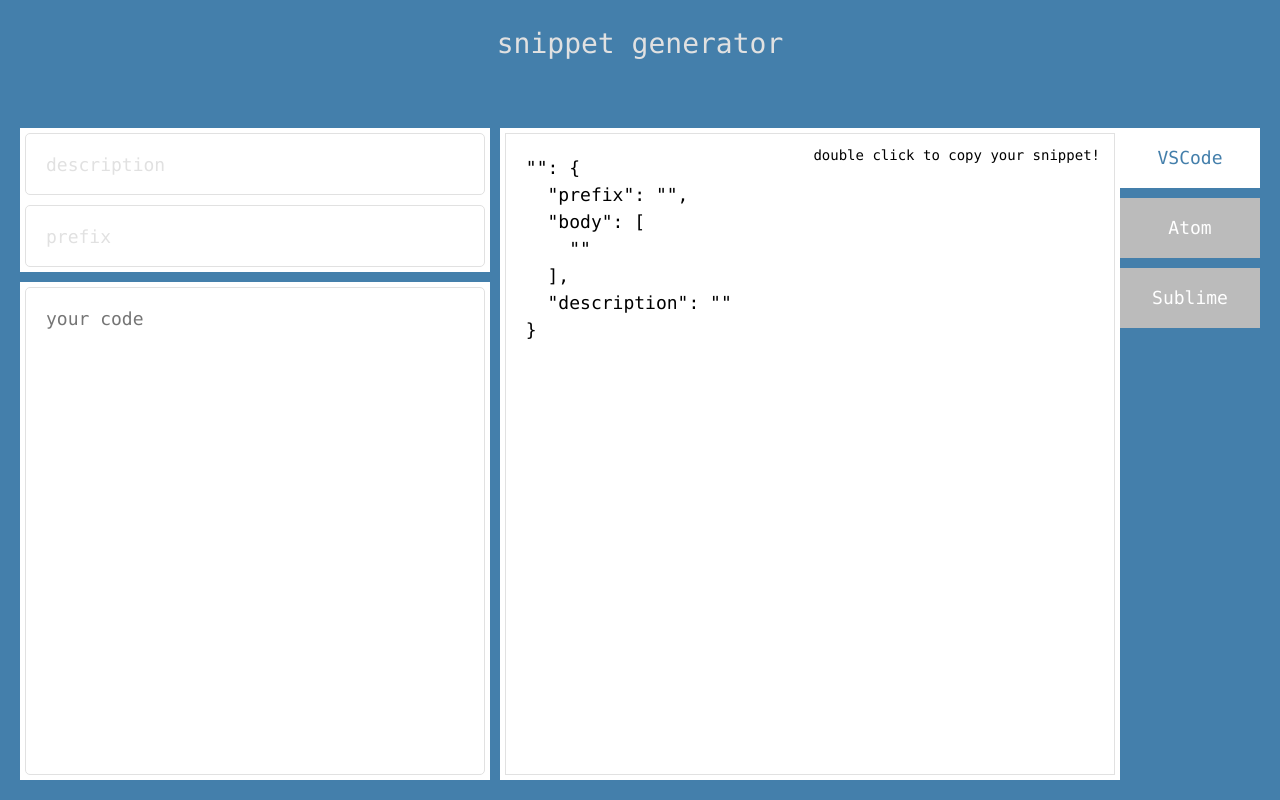
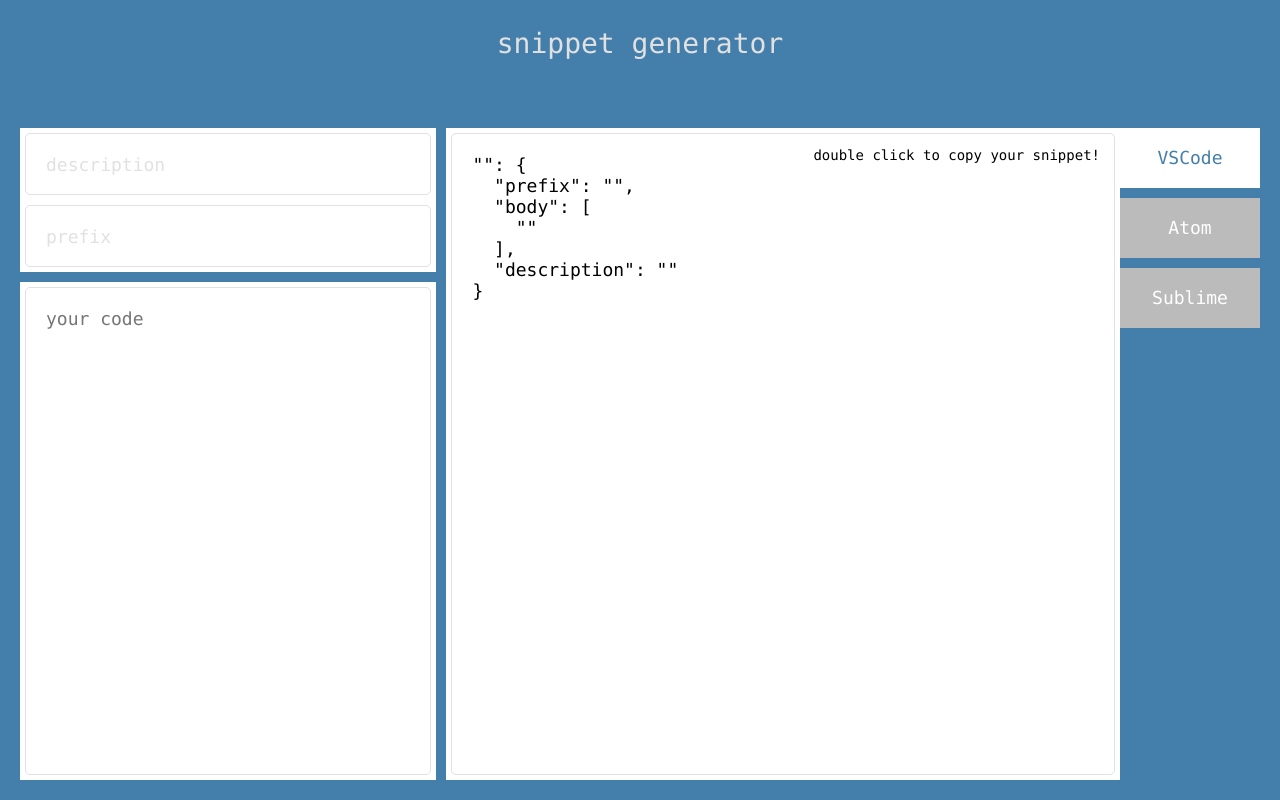
Before and after one commit to iammvp/snippet-generator, a Vue app: page / in a window 1280 px wide. Built offline with nearby package versions, Linux system fonts and the light colour scheme.

Commit message:
v1 finished !

```diff
--- a/src/App.vue
+++ b/src/App.vue
@@ -24,10 +24,12 @@ export default {
 <style lang="scss">
 @import './style/color.scss';
 
+body {
+    display: flex;
+}
 
 #app {
-    width: 100%;
-    height: 100%;
+    flex: 1;
     background-color: $theme_color;
     display: flex;
     flex-direction: column;
--- a/src/components/InputComponent.vue
+++ b/src/components/InputComponent.vue
@@ -20,7 +20,7 @@ export default {
     },
     methods:{
         input_changed(e){
-            this.$emit('getInputValue',e.target.value);
+            this.$emit('setInputValue',e.target.value);
         }
     }
 }
--- a/src/components/Main.vue
+++ b/src/components/Main.vue
@@ -2,9 +2,9 @@
     <div class="main">
         <div class="main__left">
             <div class="main__left-top">
-                <input-component placeholder="description" @getInputValue="set_description"></input-component>
+                <input-component placeholder="description" @setInputValue="set_description"></input-component>
                 <div class="main__left-top__gap"></div>
-                <input-component placeholder="prefix" @getInputValue="set_prefix"></input-component>
+                <input-component placeholder="prefix" @setInputValue="set_prefix"></input-component>
             </div>
             <div class="main__left-bot">
                 <textarea class="main__left-bot-input" placeholder="your code" v-model="code"></textarea>
@@ -12,14 +12,12 @@
         </div>
         <div class="main__right">
             <div class="main__right-snippet">
-                <div class="main__right-snippet-code">
-                    <pre @dblclick.stop.prevent="copy_snippet">{{active_snippet}}</pre>
+                <textarea class="main__right-snippet-output" @dblclick.stop.prevent="copy_snippet" v-model="active_snippet" readonly></textarea>
                 <p class="main__right-copy-tips">double click to copy your snippet!</p>
             </div>
         </div>
-            <div class="main__right-ide-type">
-                <p class="main__right-ide-name" :class="{'main__right-ide-name--active' : ide == selected_ide}" v-for="(ide,index) in ides" :key="index" @click="change_ide(ide)">{{ide}}</p>
-            </div>
+        <div class="main__ide-type">
+            <p class="main__ide-name" :class="{'main__ide-name--active' : ide == selected_ide}" v-for="(ide,index) in ides" :key="index" @click="change_ide(ide)">{{ide}}</p>
         </div>
         <p class="copy-notification" :class="{'copy-notification-animation' : is_show_notification == true}">copied!</p>
     </div>
@@ -175,26 +173,19 @@ export default {
                 top: 20px;
                 right: 20px;
             }
-            pre {
-                font-family: inherit;
-                font-size: 18px;
-                line-height: 150%;
+            .main__right-snippet-output {
+                resize: none;
+                border: 1px solid $font_color;
+                border-radius: 5px;
                 padding: 20px;
                 flex: 1;
-                &::selection {
-                    color: #fff;
-                    background-color: $theme_color;
+                font-size: 18px;
+                font-family: inherit;
             }
         }
-            .main__right-snippet-code {
-                flex: 1;
-                border: 1px solid $font_color;
-                display: flex;
     }
-        }
-
-        .main__right-ide-type {
-            .main__right-ide-name {
+    .main__ide-type {
+        .main__ide-name {
             height: 60px;
             line-height: 60px;
             width: 140px;
@@ -207,14 +198,12 @@ export default {
             &:last-child {
                 margin-bottom: 0px;
             }
-                &.main__right-ide-name--active {
+            &.main__ide-name--active {
                 color: $theme_color;
                 background-color: #fff;
             }
         }
     }
-    }
-
     .copy-notification {
         position: fixed;
         top: 0;
```
Lines whose indentation alone changed are shown as unchanged.
